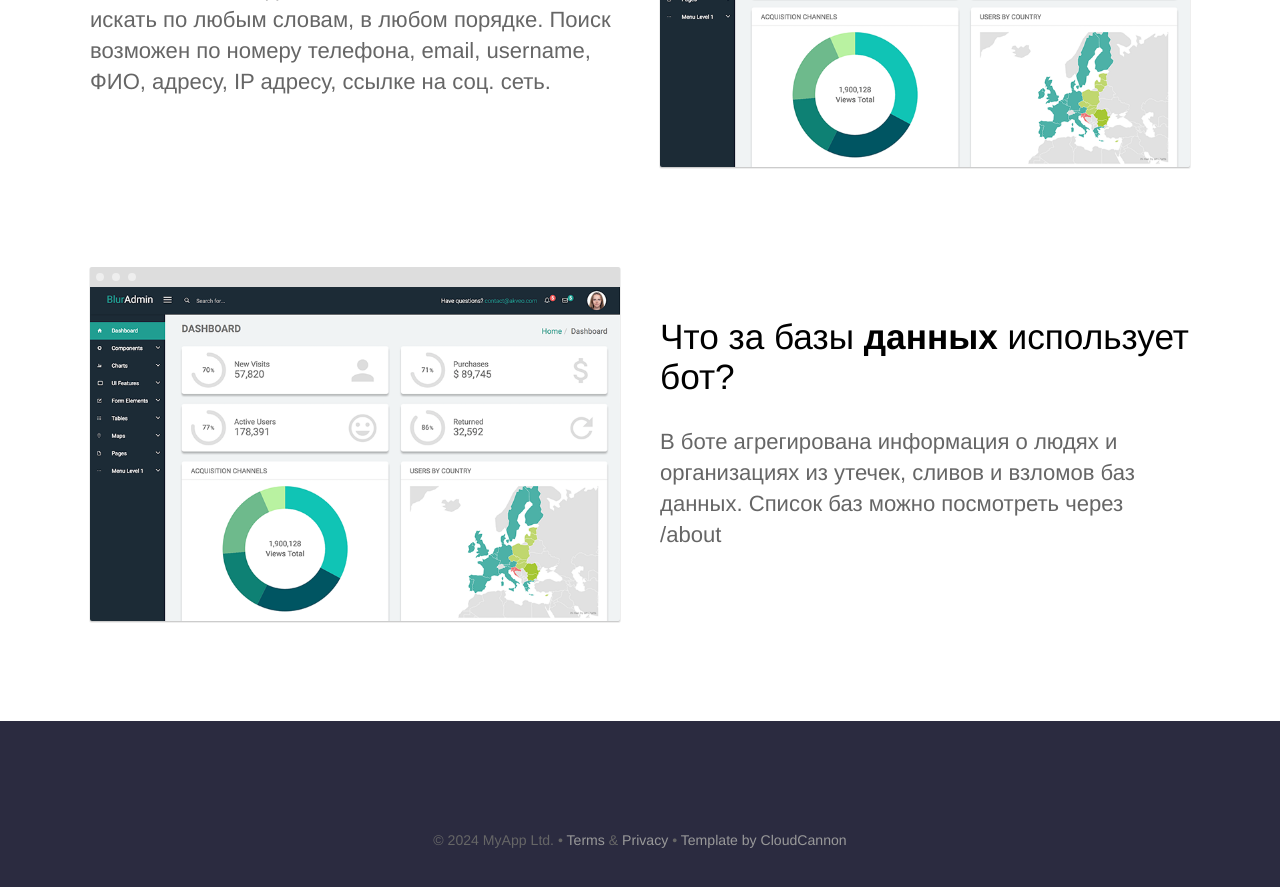
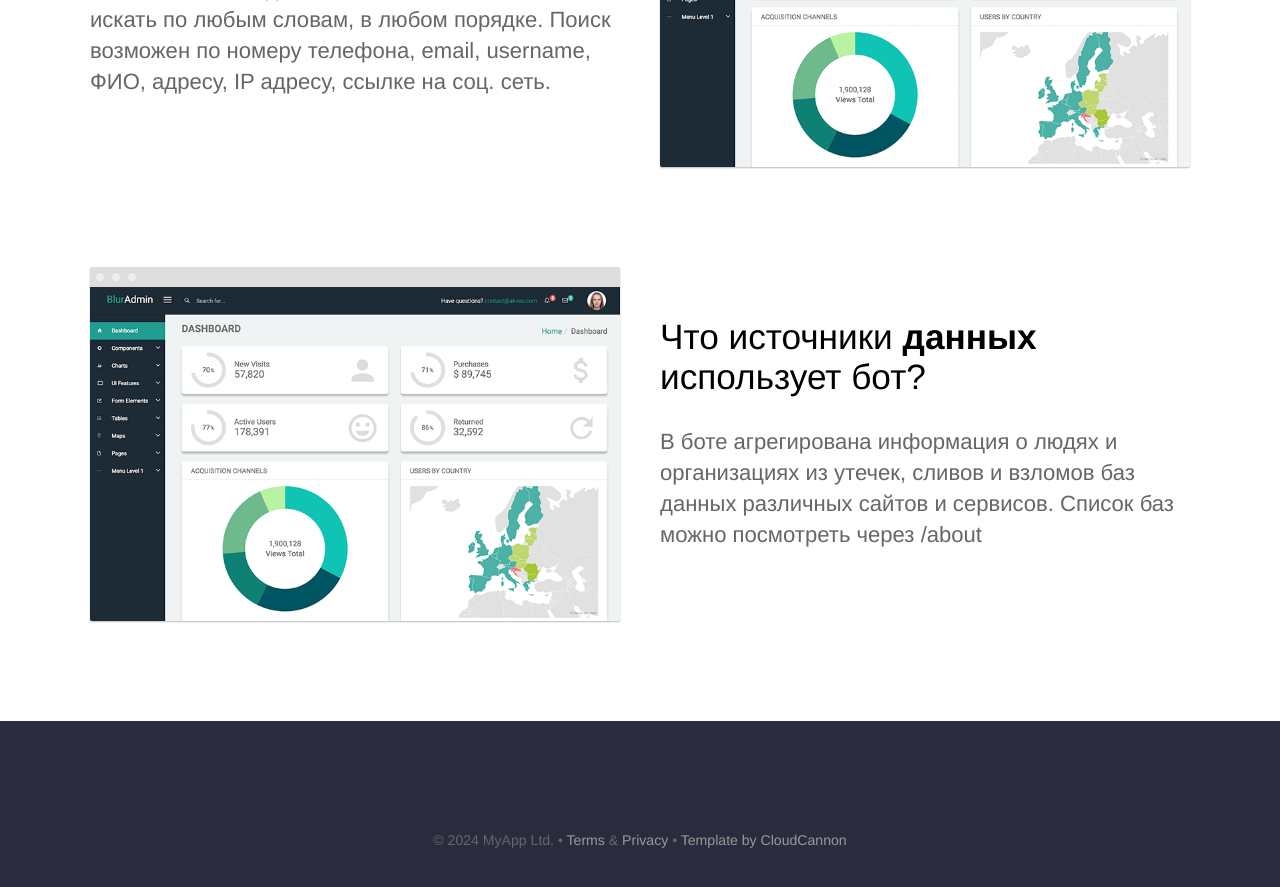
Before and after one commit to usersboxbot/usersboxbot.github.io, a Jekyll site: the page built from index.html, in a window 1280 px wide and 900 px high, scrolled down 1225 px. Shown: the top 887 px of the window. Built offline with Jekyll 4.4.1, drawn with Linux system fonts in a browser that asks for light colours.

Commit message:
Update index.html

```diff
--- a/index.html
+++ b/index.html
@@ -29,8 +29,8 @@
 	<section>
 		<div class="container flex">
 			<div class="text editable">
-				<h2>Что за базы <strong>данных </strong> использует бот?</h2>
-				<p> В боте агрегирована информация о людях и организациях из утечек, сливов и взломов баз данных. Список баз можно посмотреть через /about</p>
+				<h2>Что источники <strong>данных </strong> использует бот?</h2>
+				<p> В боте агрегирована информация о людях и организациях из утечек, сливов и взломов баз данных различных сайтов и сервисов. Список баз можно посмотреть через /about</p>
 			</div>
 			<div class="image">
 				<img src="{{ site.baseurl }}/images/dashboard.png" alt="Screenshot" class="screenshot editable" />
```
